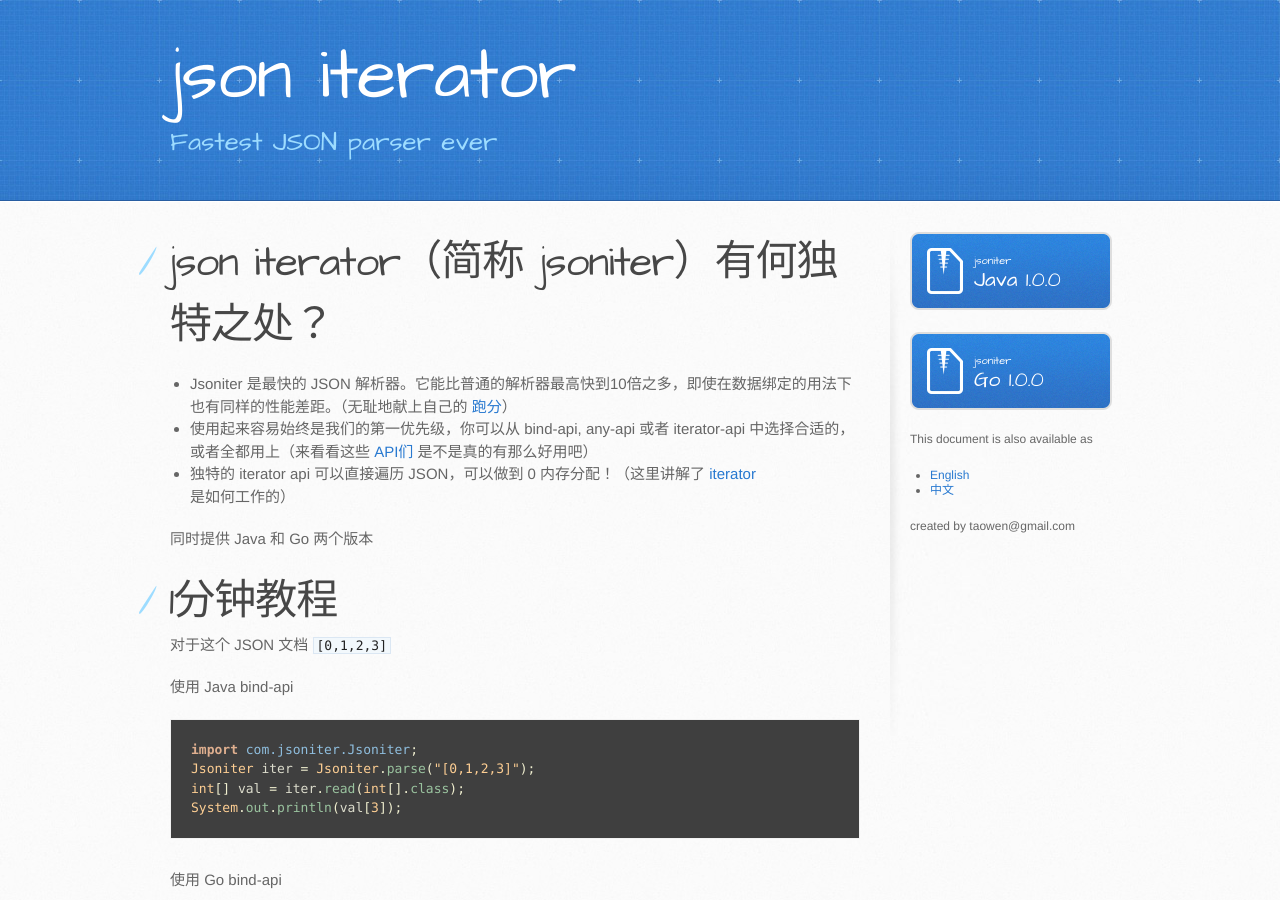
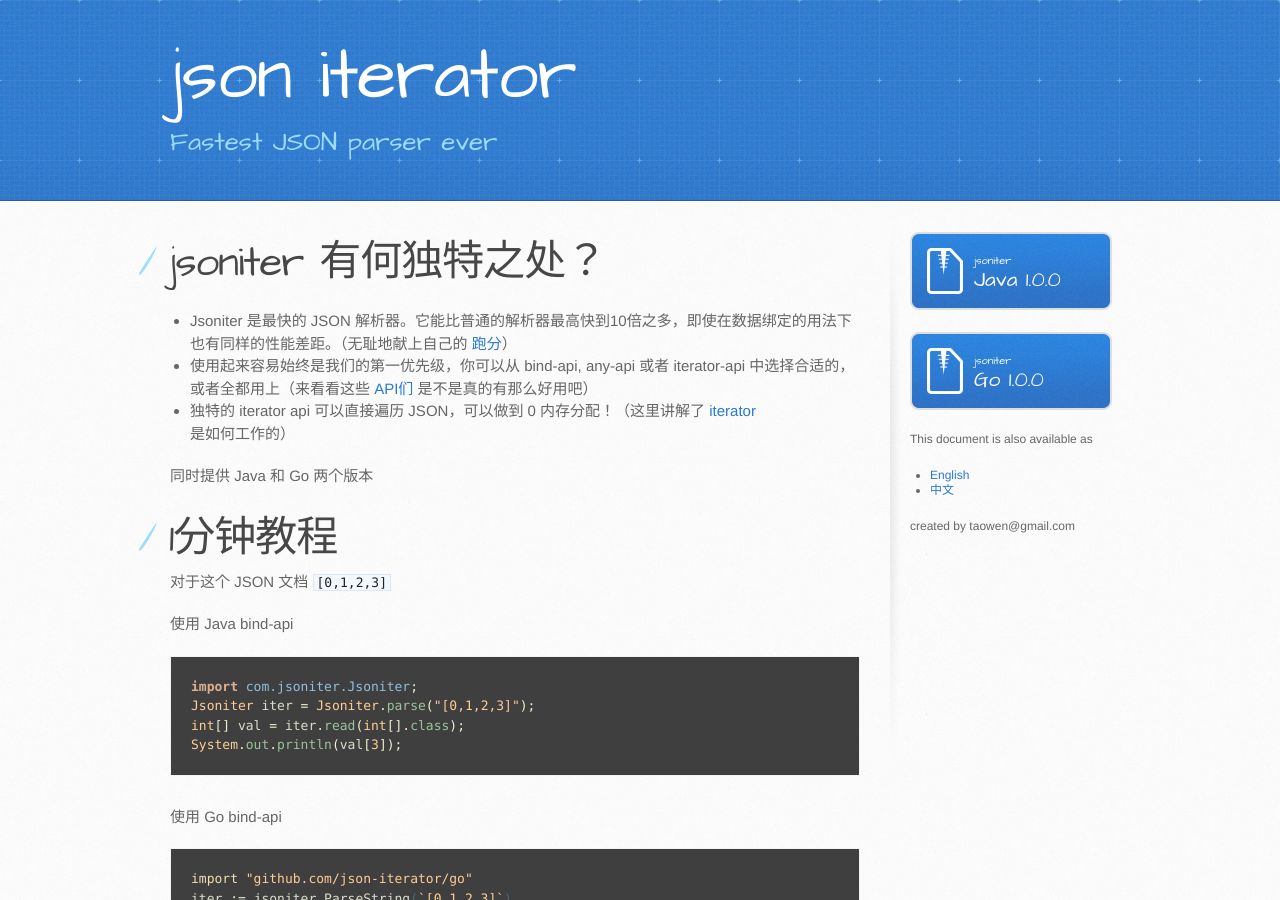
Before and after one commit to json-iterator/json-iterator.github.io, a Jekyll site: the page built from index.cn.md, in a window 1280 px wide and 900 px high. Built offline with Jekyll 4.4.1, drawn with Linux system fonts in a browser that asks for light colours; comment, search, counter and statistics services are not loaded.

Commit message:
Update index.cn.md

```diff
--- a/index.cn.md
+++ b/index.cn.md
@@ -3,7 +3,7 @@ layout: default
 title: Fastest JSON parser ever
 ---
 
-# json iterator（简称 jsoniter）有何独特之处？
+# jsoniter 有何独特之处？
 
 * Jsoniter 是最快的 JSON 解析器。它能比普通的解析器最高快到10倍之多，即使在数据绑定的用法下也有同样的性能差距。（无耻地献上自己的 [跑分](/benchmark.html)）
 * 使用起来容易始终是我们的第一优先级，你可以从 bind-api, any-api 或者 iterator-api 中选择合适的，或者全都用上（来看看这些 [API们](/api.html) 是不是真的有那么好用吧）
```
